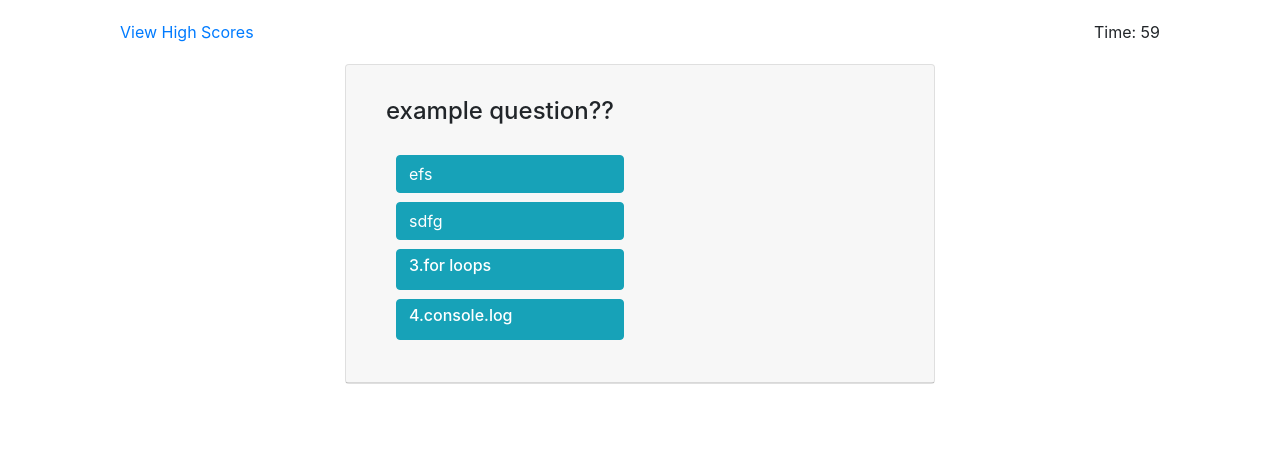
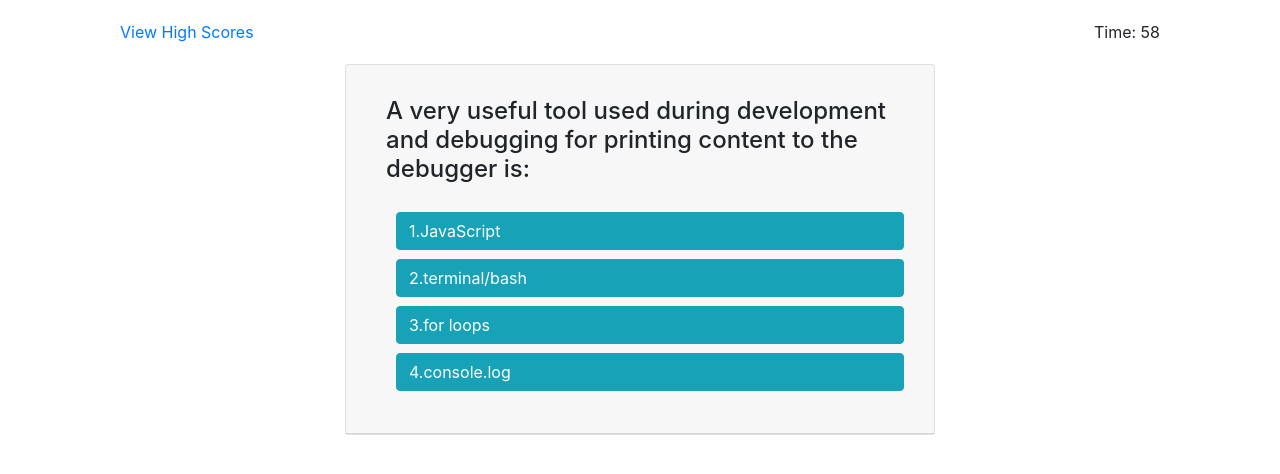
Before and after one commit to tristinbarnett/CodeQuiz, a plain HTML site: page index.html in a window 1280 px wide. Both pictures are taken after a click on the button "Start Quiz". Drawn offline with nearby package versions, Linux system fonts and the light colour scheme.

Commit message:
added real quiz questions, edited js so that local storage works and populates to highscores page, added some css properties to make highscores page looks nice

```diff
--- a/index.html
+++ b/index.html
@@ -1,15 +1,18 @@
 <!DOCTYPE html>
 <html lang="en">
+
 <head>
     <meta charset="UTF-8">
     <meta name="viewport" content="width=device-width, initial-scale=1.0">
     <title>Coding Quiz</title>
-    <link rel="stylesheet" href="https://stackpath.bootstrapcdn.com/bootstrap/4.4.1/css/bootstrap.min.css" integrity="sha384-Vkoo8x4CGsO3+Hhxv8T/Q5PaXtkKtu6ug5TOeNV6gBiFeWPGFN9MuhOf23Q9Ifjh" crossorigin="anonymous">
+    <link rel="stylesheet" href="https://stackpath.bootstrapcdn.com/bootstrap/4.4.1/css/bootstrap.min.css"
+        integrity="sha384-Vkoo8x4CGsO3+Hhxv8T/Q5PaXtkKtu6ug5TOeNV6gBiFeWPGFN9MuhOf23Q9Ifjh" crossorigin="anonymous">
     <script src="https://cdnjs.cloudflare.com/ajax/libs/jquery/3.2.1/jquery.min.js"></script>
     <link rel="stylesheet" href="style.css">
 </head>
+
 <body>
-    <div class= "container">
+    <div class="container">
         <div class="row">
             <div class="col text-left">
                 <a href="highscores.html">View High Scores</a>
@@ -21,7 +24,8 @@
         <div class="row" id="instructions">
             <div class="col-6 offset-3 text-center">
                 <h1>Coding Quiz Challenge</h1>
-                <p>Try to answer the following code-related questions within the time limit. Keep in mind that incorrect answers will penalize your score/time by ten seconds!</p>
+                <p>Try to answer the following code-related questions within the time limit. Keep in mind that incorrect
+                    answers will penalize your score/time by ten seconds!</p>
                 <button id="startButton" class="btn btn-info">
                     <h6>Start Quiz</h6>
                 </button>
@@ -33,21 +37,21 @@
             <div class="card">
                 <div class="card-header">
                     <div class="card-body btn-group-vertical">
-                    <h4 id ="questionText" class="card-title">A very useful tool used during development and debugging for printing content to the debugger is:</h4>
+                        <h4 id="questionText" class="card-title"></h4>
                         <button id="button-1" class="btn btn-info rounded yourAnswer" value="1">
-                      <h6>1.JavaScript</h6>
+                            <h6></h6>
                         </button>
 
                         <button id="button-2" class="btn btn-info rounded yourAnswer" value="2">
-                        <h6>2.terminal/bash</h6>
+                            <h6></h6>
                         </button>
 
                         <button id="button-3" class="btn btn-info rounded yourAnswer" value="3">
-                        <h6>3.for loops</h6>
+                            <h6></h6>
                         </button>
 
                         <button id="button-4" class="btn btn-info rounded yourAnswer" value="4">
-                        <h6>4.console.log</h6>
+                            <h6></h6>
                         </button>
                     </div>
                     <div id="rightWrong">
@@ -60,11 +64,11 @@
     <div class="row" id="inputName">
         <div class="col-6 offset-3 text-center">
             <h1>All Done!</h1>
-            <p>Your final score is <script id="score"></script>.</p>
-            <form>
+            <p>Your final score is <span id="score"></span>.</p>
+            <form id="initialsForm">
                 <label for="initials">Enter Initials:</label>
                 <input type="text" id="initials" name="initials">
-                <button id="sumbit" class="btn btn-info">
+                <button id="submit" class="btn btn-info">
                     <h6>Submit</h6>
                 </button>
             </form>
@@ -72,4 +76,5 @@
     </div>
     <script src="script.js"></script>
 </body>
+
 </html>
--- a/script.js
+++ b/script.js
@@ -1,59 +1,61 @@
 $(document).ready(function () {
     var allQuestions = [
         {
-            question: 'example question??',
-            answers: ['efs', 'sdfg'],
+            question: 'A very useful tool used during development and debugging for printing content to the debugger is:',
+            answers: ['1.JavaScript', '2.terminal/bash', '3.for loops', '4.console.log'],
+            correctAnswer: 3,
+        },
+        {
+            question: 'Common used data types do NOT include:',
+            answers: ['1.strings', '2.booleans', '3.alerts', '4.numbers'],
+            correctAnswer: 2,
+        },
+        {
+            question: 'String values must be enclosed within _________ when being assigned to variables.',
+            answers: ['1.commas', '2.curly brackets', '3.quotes', '4.parenthesis'],
+            correctAnswer: 3,
+        },
+        {
+            question: 'Arrays in JavaScript can be used to store ________.',
+            answers: ['1.numbers and strings', '2.other arrays', '3.booleans', '4.all of the above'],
+            correctAnswer: 3,
+        },
+        {
+            question: 'The condition of an if / else statement is enclosed within ________.',
+            answers: ['1.quotes', '2.curly brackets', '3.parenthesis', '4.square brackets'],
+            correctAnswer: 2,
+        },
+        {
+            question: 'To create a for loop you need to have:',
+            answers: ['1.iterator', '2.loop condition', '3.iteration', '4.all of the above'],
+            correctAnswer: 3,
+        },
+        {
+            question: 'Which of the following rounds a number down to the nearest whole number?',
+            answers: ['1.Math.floor', '2.Math.random', '3.math.floor', '4.Math.pow'],
+            correctAnswer: 0,
+        },
+        {
+            question: 'The event type that reacts to you typing on the keyboard is __________.',
+            answers: ['1.click', '2.key down', '3.key', '4.change'],
             correctAnswer: 1,
         },
         {
-            question: 'this is the second questions??',
-            answers: ['new', 'okay yea'],
-            correctAnswer: 1,
+            question: 'what does .stopPropagation() do?',
+            answers: ['1.prevents event bubbling', '2.returns', '3.clears default', '4.none of the above'],
+            correctAnswer: 0,
         },
         {
-            question: 'this is the third? questions??',
-            answers: ['hello?', 'why tho'],
-            correctAnswer: 1,
-        },
-        {
-            question: 'this is the sdf questions??',
-            answers: ['new', 'okay yea'],
-            correctAnswer: 1,
-        },
-        {
-            question: 'this is the fiveeeeee????ond questions??',
-            answers: ['new', 'okaysdf yea'],
-            correctAnswer: 1,
-        },
-        {
-            question: 'this is the second questions??',
-            answers: ['newwhyyyyyys', 'okaysdfsdfsdgs yea'],
-            correctAnswer: 1,
-        },
-        {
-            question: 'this is the second questions??',
-            answers: ['newwhyyyyyys', 'okaysdfsdfsdgs yea'],
-            correctAnswer: 1,
-        },
-        {
-            question: 'this is the second questions??',
-            answers: ['newwhyyyyyys', 'okaysdfsdfsdgs yea'],
-            correctAnswer: 1,
-        },
-        {
-            question: 'this is the second questions??',
-            answers: ['newwhyyyyyys', 'okaysdfsdfsdgs yea'],
-            correctAnswer: 1,
-        },
-        {
-            question: 'this is the second questions??',
-            answers: ['newwhyyyyyys', 'okaysdfsdfsdgs yea'],
-            correctAnswer: 1,
+            question: 'What does DOM stand for?',
+            answers: ['1.document order module', '2.dominant value', '3.document object method', '4.document order method'],
+            correctAnswer: 2,
         },
     ];
     var currentQuestion = 0;
     var timeleft = 60;
     var timer;
+    var highScores = [];
+
 
     $("#questionBox").hide();
     $("#inputName").hide();
@@ -64,33 +66,40 @@ $(document).ready(function () {
         $("#questionText").html(allQuestions[currentQuestion].question);
         $("#button-1").html(allQuestions[currentQuestion].answers[0]);
         $("#button-2").html(allQuestions[currentQuestion].answers[1]);
+        $("#button-3").html(allQuestions[currentQuestion].answers[2]);
+        $("#button-4").html(allQuestions[currentQuestion].answers[3]);
+        document.getElementById("timer").innerHTML = timeleft;
 
         timer = setInterval(function () {
+            timeleft -= 1;
             document.getElementById("timer").innerHTML = timeleft;
-            timeleft -= 1;
-            if (timeleft < 0) {
-                clearInterval(timer);
-                $("#questionBox").hide();
-                $("#inputName").show();
+            if (timeleft === 0) {
+                endGame();
+                return;
             }
         }, 1000);
     });
 
-    function checkAnswer(event){
-        if (parseInt(event.target.value) === allQuestions[currentQuestion].correctAnswer){
-            $("#rightWrong").html("<hl />"+"Right!");
+    function checkAnswer(event) {
+        if (parseInt(event.target.value) === allQuestions[currentQuestion].correctAnswer) {
+            $("#rightWrong").html("<hl />" + "Right!");
         }
         else {
-            $("#rightWrong").html("<hl />"+"Wrong!");
-            timeleft -= 10;
-        }//fix so that time can only go to 0
+            $("#rightWrong").html("<hl />" + "Wrong!");
+            if (timeleft > 10) {
+                timeleft -= 10;
+            }
+            else {
+                timeleft = 0;
+                document.getElementById("timer").innerHTML = timeleft;
+                endGame();
+                return;
+            }
+        }
 
         currentQuestion++;
-        if (currentQuestion === 11){
-            $("#questionBox").hide();
-            $("#inputName").show();
-            clearInterval(timer);
-            $("#score").html(timeleft);
+        if (currentQuestion === 10) {
+            endGame();
             return;
         }
         console.log(currentQuestion);
@@ -98,9 +107,68 @@ $(document).ready(function () {
         $("#button-1").html(allQuestions[currentQuestion].answers[0]);
         $("#button-2").html(allQuestions[currentQuestion].answers[1]);
     }
-        $(".yourAnswer").on("click", (event)=>checkAnswer(event));
+    $(".yourAnswer").on("click", (event) => checkAnswer(event));
 
+    function endGame() {
+        $("#questionBox").hide();
+        $("#inputName").show();
+        clearInterval(timer);
+        $("#score").html(timeleft);
+    }
 
+    init();
 
+    function renderScores() {
+        $("#scoresList").html = "";
+
+        for (var i = 0; i < highScores.length; i++) {
+            var score = highScores[i];
+
+            var li = document.createElement("li");
+
+            li.innerHTML = "<span class='setScore'>" + score.name + " - " + score.score + "</span>";
+            $("#scoresList").append(li);
+        }
+    }
+    function init() {
+        var storedScores = JSON.parse(localStorage.getItem("scores"));
+
+        if (storedScores !== null) {
+            highScores = storedScores;
+        }
+
+        renderScores();
+    }
+    function storeScores() {
+        localStorage.setItem("scores", JSON.stringify(highScores));
+    };
+
+    $("#submit").on("click", function (event) {
+        event.preventDefault();
+
+        var initialsText = $("#initials").val().trim();
+
+        if (initialsText === "") {
+            return;
+        }
+
+        highScores.push({
+            name: initialsText,
+            score: timeleft
+        });
+
+        $("#initials").val("");
+
+        storeScores();
+        renderScores();
+
+        window.location.href = "highscores.html";
+
+    });
+
+    $("#clearScores").on("click", function () {
+        $("#scoresList").empty();
+        localStorage.clear();
+    })
 
 });
--- a/style.css
+++ b/style.css
@@ -12,3 +12,8 @@ h1 {
     margin: 10px;
     text-align: left;
 }
+li {
+    text-align: left;
+    background-color: lightcyan;
+    margin: 10px;
+}
```
Also changed, not shown: highscores.html (+9 -4 lines). Lines whose indentation alone changed are shown as unchanged.
